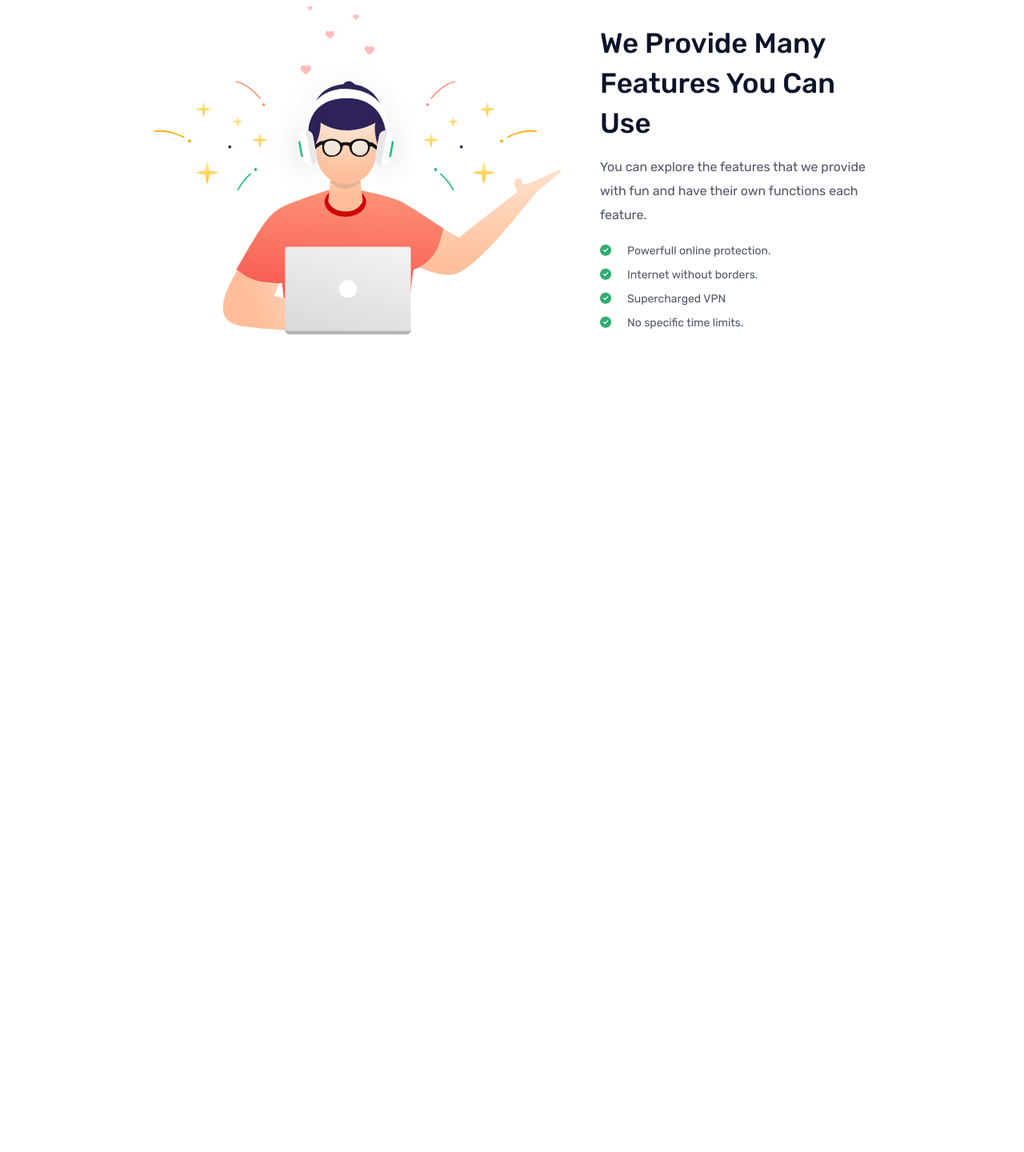
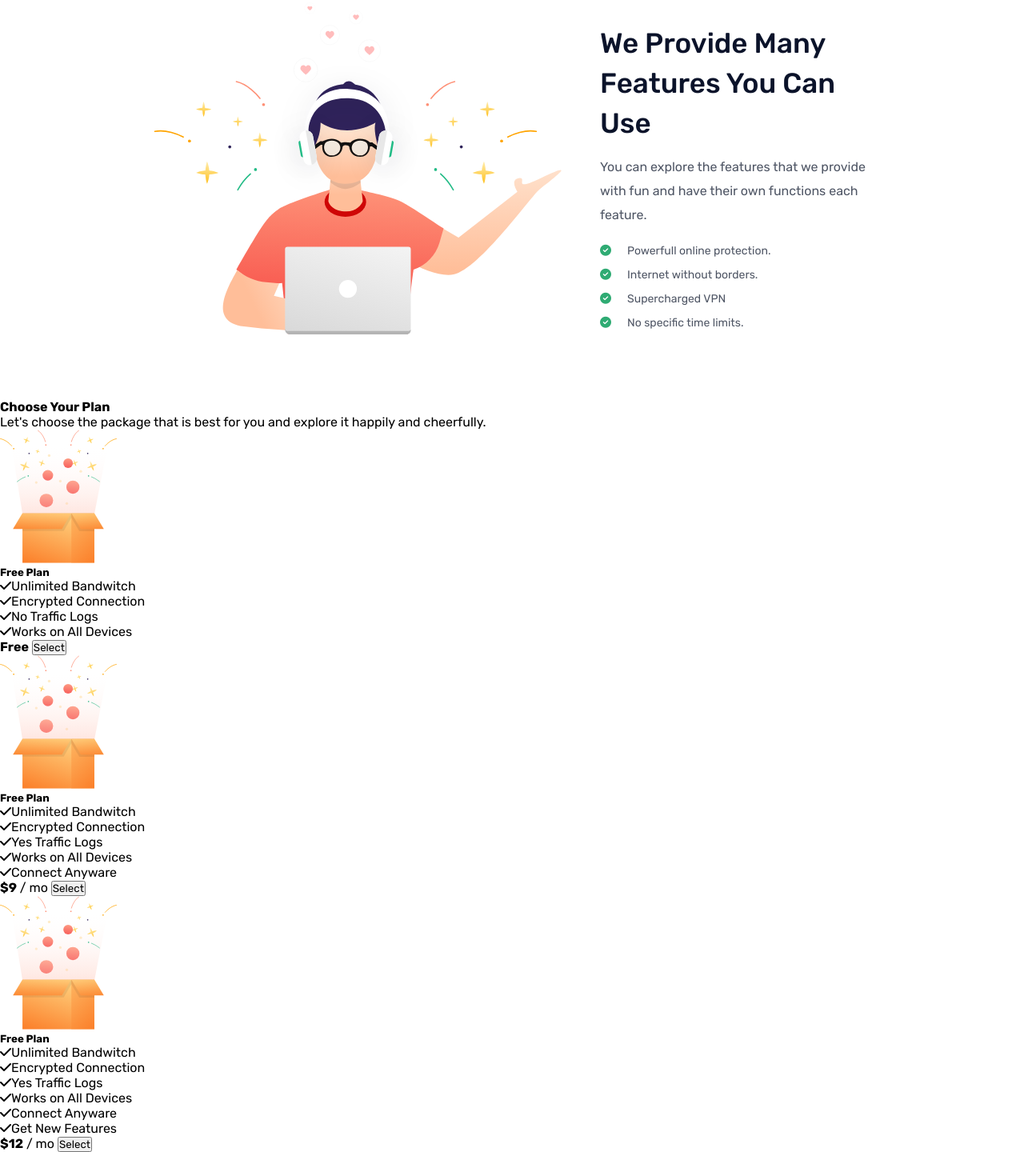
Before and after one commit to franHellbusch/ProyectoLanding-Rita, a plain HTML site: page index.html in a window 1280 px wide. Shown: the part 1076-2516 px from the top of the page at 80% size. Before the commit the page ends 1575 px from the top, so only its background shows below. Drawn offline with Linux system fonts and the light colour scheme.

Commit message:
feature/ pricing section maquetacion

```diff
--- a/css/index.css
+++ b/css/index.css
@@ -14,6 +14,8 @@
   margin: 0;
   padding: 0;
   font-family: Rubik;
+  scroll-behavior: smooth;
+  scroll-margin-top: 200px;
 }
 
 a {
@@ -22,14 +24,16 @@ a {
 
 /* header */
 header {
+  background: var(--color-background-white);
   width: 80%;
   position: sticky;
   top: 0;
   display: flex;
   justify-content: space-between;
   align-items: center;
-  margin: 0 10%;
+  padding: 0 10%;
   height: 80px;
+  box-shadow: rgba(99, 99, 99, 0.2) 0px 2px 8px 0px;
 }
 
 .header_navigation > a {
--- a/index.html
+++ b/index.html
@@ -11,8 +11,8 @@
     <header>
       <img src="./assets/img/logo-icon.svg" alt="logo-icon" />
       <nav class="header_navigation">
-        <a href="">About</a>
-        <a href="">Features</a>
+        <a href="#about">About</a>
+        <a href="#features">Features</a>
         <a href="">Pricing</a>
         <a href="">Testimonials</a>
         <a href="">Help</a>
@@ -24,7 +24,7 @@
     </header>
 
     <main>
-      <section class="about">
+      <section id="about" class="about">
         <div class="about_presentation">
           <div class="about_content">
             <h3>Want anything to be easy with LaslesVPN.</h3>
@@ -62,7 +62,7 @@
           </div>
         </div>
       </section>
-      <section class="features">
+      <section id="features" class="features">
         <img src="./assets/img/features-image.svg" alt="features-image" />
         <aside class="features_content">
           <h4>We Provide Many Features You Can Use</h4>
@@ -78,6 +78,63 @@
           </ul>
         </aside>
       </section>
+      <section class="pricing">
+        <h4>Choose Your Plan</h4>
+        <p>Let's choose the package that is best for you and explore it happily and cheerfully.</p>
+        <aside class="pricing_cards-container">
+          <div class="pricing_card">
+            <div class="pricing_card-content">
+              <img src="./assets/img/pricing-box-image.svg" alt="pricing-box-image" />
+              <h5>Free Plan</h5>
+              <ul>
+                <li><i class="fa-solid fa-check"></i>Unlimited Bandwitch</li>
+                <li><i class="fa-solid fa-check"></i>Encrypted Connection</li>
+                <li><i class="fa-solid fa-check"></i>No Traffic Logs</li>
+                <li><i class="fa-solid fa-check"></i>Works on All Devices</li>
+              </ul>
+            </div>
+            <div>
+              <span><b>Free</b></span>
+              <button>Select</button>
+            </div>
+          </div>
+          <div class="pricing_card">
+            <div class="pricing_card-content">
+              <img src="./assets/img/pricing-box-image.svg" alt="pricing-box-image" />
+              <h5>Free Plan</h5>
+              <ul>
+                <li><i class="fa-solid fa-check"></i>Unlimited Bandwitch</li>
+                <li><i class="fa-solid fa-check"></i>Encrypted Connection</li>
+                <li><i class="fa-solid fa-check"></i>Yes Traffic Logs</li>
+                <li><i class="fa-solid fa-check"></i>Works on All Devices</li>
+                <li><i class="fa-solid fa-check"></i>Connect Anyware</li>
+              </ul>
+            </div>
+            <div>
+              <span><b>$9</b> / mo</span>
+              <button>Select</button>
+            </div>
+          </div>
+          <div class="pricing_card">
+            <div class="pricing_card-content">
+              <img src="./assets/img/pricing-box-image.svg" alt="pricing-box-image" />
+              <h5>Free Plan</h5>
+              <ul>
+                <li><i class="fa-solid fa-check"></i>Unlimited Bandwitch</li>
+                <li><i class="fa-solid fa-check"></i>Encrypted Connection</li>
+                <li><i class="fa-solid fa-check"></i>Yes Traffic Logs</li>
+                <li><i class="fa-solid fa-check"></i>Works on All Devices</li>
+                <li><i class="fa-solid fa-check"></i>Connect Anyware</li>
+                <li><i class="fa-solid fa-check"></i>Get New Features</li>
+              </ul>
+            </div>
+            <div>
+              <span><b>$12</b> / mo</span>
+              <button>Select</button>
+            </div>
+          </div>
+        </aside>
+      </section>
     </main>
     <footer></footer>
 
```
Also changed, not shown: assets/img/pricing-box-image.svg (added).
